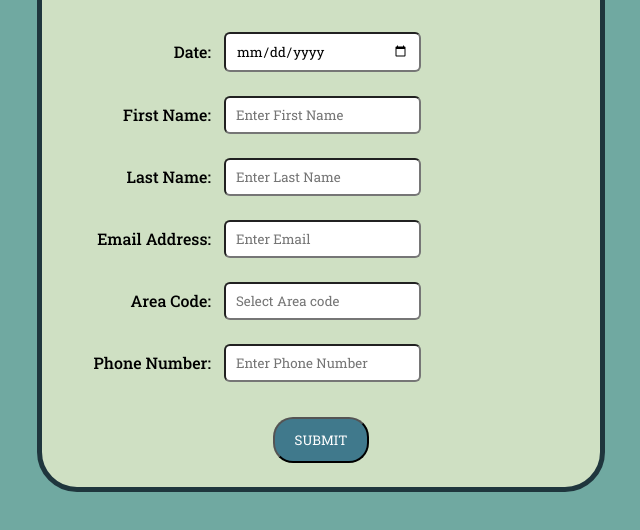
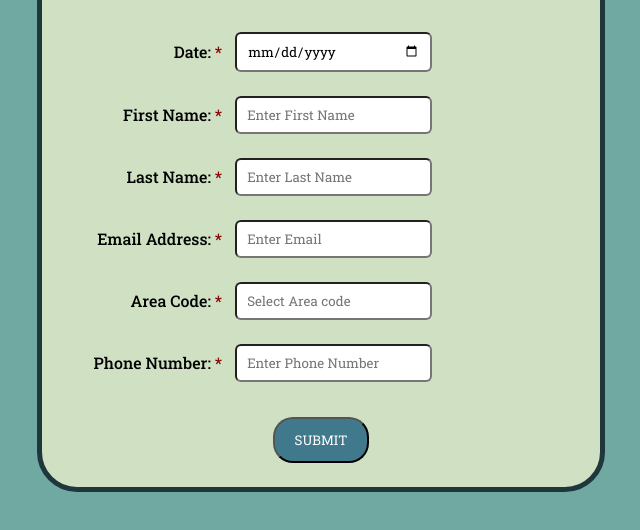
Before and after one commit to jhoitenga/registrationForm, a plain HTML site: page index.html in a window 1280 px wide. Shown: the part 82-612 px from the top of the page, without its empty margins (319-959 px from the left). Drawn offline with Linux system fonts and the light colour scheme.

Commit message:
adding red asterisk

```diff
--- a/registration.css
+++ b/registration.css
@@ -25,6 +25,11 @@ h1 {
     color: #000;
     text-align: right;
     padding: 10px;
+}
+
+.label:after {
+    content:" *";
+    color: darkred;
 }
 
 select {
```
